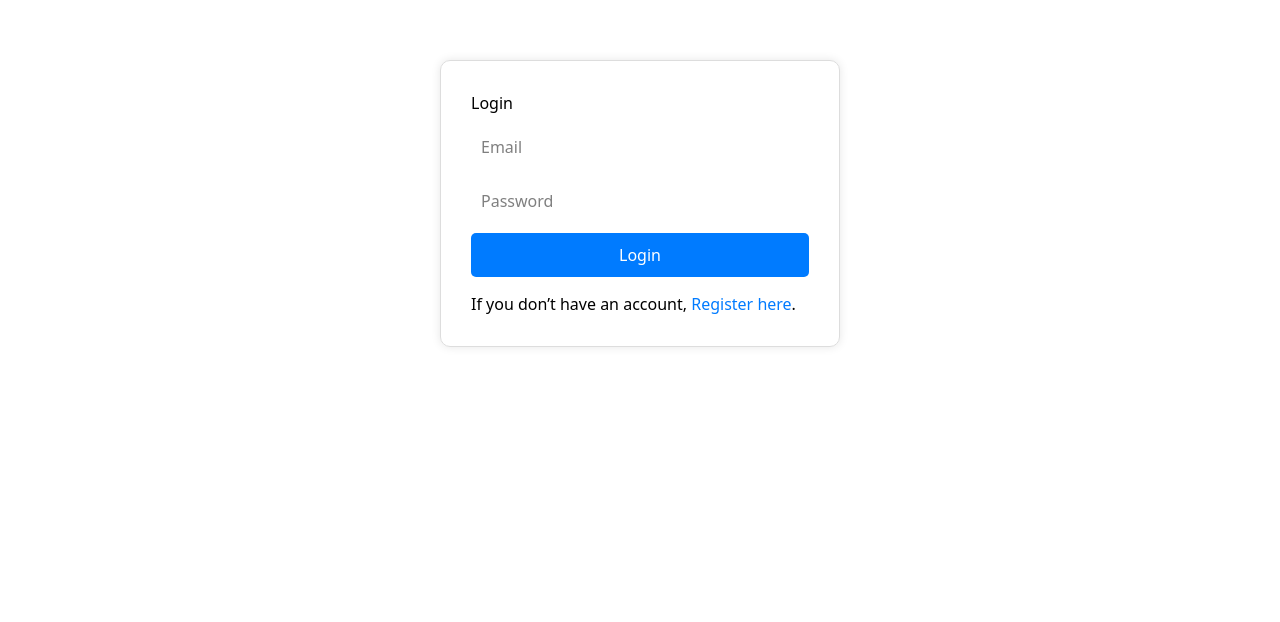
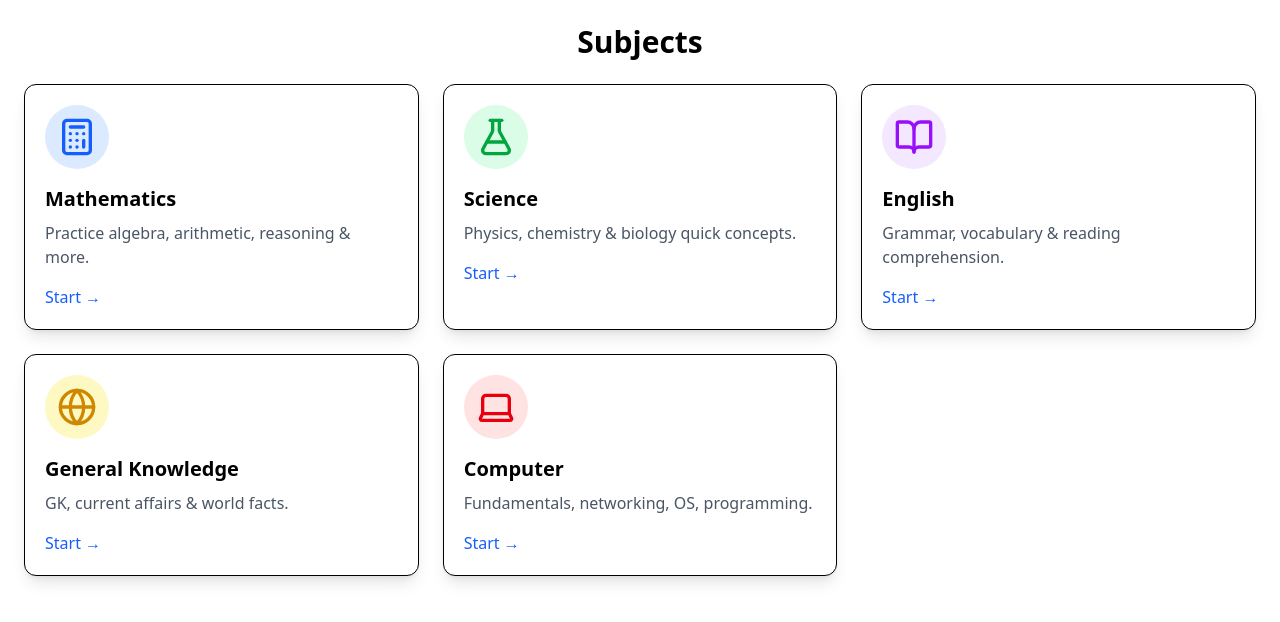
Before and after one commit to sainijitendrakumar/quizapp_frontend, a React (Vite) app: page / in a window 1280 px wide. Shown: the top 622 px of the page. Built offline with nearby package versions, Linux system fonts and the light colour scheme.

Commit message:
first commit

```diff
--- a/src/App.jsx
+++ b/src/App.jsx
@@ -9,11 +9,11 @@
   return (
     <Router>
       <Routes>
-        <Route path="/" element={<Login />} />
+        <Route path="/login" element={<Login />} />
         <Route path="/register" element={<Register />} />
         <Route path="/quiz" element={<Other />} />
         <Route path="/results" element={<ResultPage />} />
-        <Route path="/subject" element={<Subjects />} />
+        <Route path="/" element={<Subjects />} />
       </Routes>
     </Router>
   );
--- a/src/pages/Other.jsx
+++ b/src/pages/Other.jsx
@@ -15,7 +15,7 @@
   useEffect(() => {
     const token = localStorage.getItem("token");
     if (!token) {
-      navigate("/"); // ❌ अगर token नहीं है → Login page पर भेज दो
+      navigate("/login"); // ❌ अगर token नहीं है → Login page पर भेज दो
     }
     if (finished) return;
     if (timeLeft <= 0) {
```
